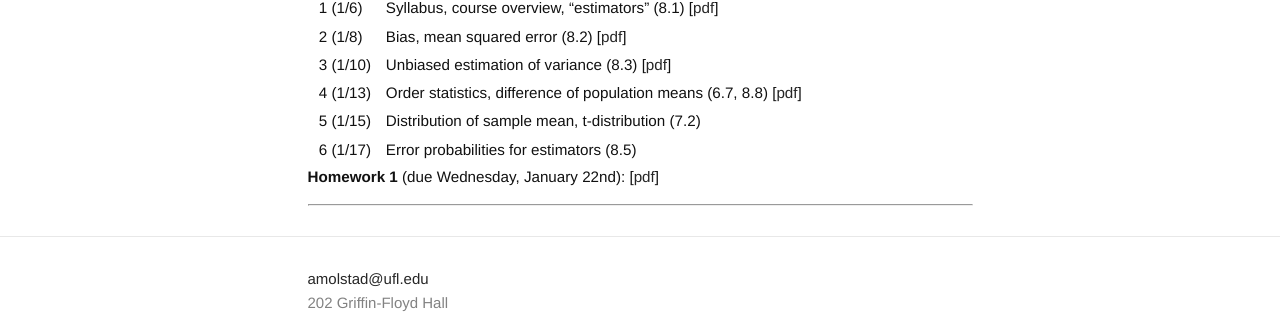
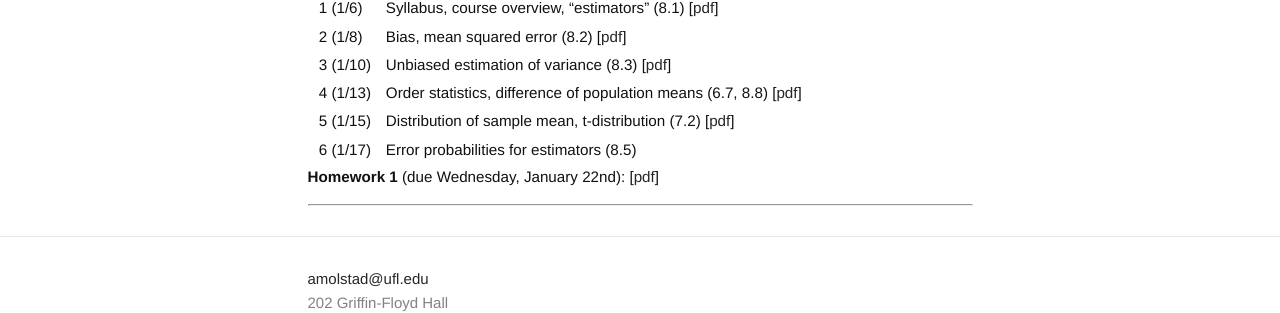
Before and after one commit to ajmolstad/ajmolstad.github.io, a Jekyll site: the page built from S20_STA4322.md, in a window 1280 px wide. Shown: the part 322-635 px from the top of the page. Built offline with Jekyll 4.4.1, drawn with Linux system fonts in a browser that asks for light colours.

Commit message:
Add lecture 5

```diff
--- a/S20_STA4322.md
+++ b/S20_STA4322.md
@@ -19,8 +19,8 @@ Note that you must be logged into your UFL eLearning account to access course no
 || 1 (1/6)  || Syllabus, course overview, "estimators" (8.1) [[pdf](https://ufl.instructure.com/courses/394927/files/47578357/download?wrap=1)]||
 || 2 (1/8)  || Bias, mean squared error (8.2) [[pdf](https://ufl.instructure.com/courses/394927/files/47631661/download?wrap=1)]||
 || 3 (1/10) || Unbiased estimation of variance (8.3) [[pdf](https://ufl.instructure.com/courses/394927/files/47662256/download?wrap=1)]||
-|| 4 (1/13) || Order statistics, difference of population means (6.7, 8.8) [[pdf](https://ufl.instructure.com/courses/394927/files/47690627/download?wrap=1)] ||
-|| 5 (1/15) || Distribution of sample mean, t-distribution (7.2) ||
+|| 4 (1/13) || Order statistics, difference of population means (6.7, 8.8) [[pdf](https://ufl.instructure.com/courses/394927/files/47717905/download?wrap=1)]||
+|| 5 (1/15) || Distribution of sample mean, t-distribution (7.2) [[pdf](https://ufl.instructure.com/courses/394927/files/47717949/download?wrap=1)]||
 || 6 (1/17) || Error probabilities for estimators (8.5) ||
 
 **Homework 1** (due Wednesday, January 22nd): [[pdf](/docs/STA4322_S20_Homework1.pdf)]
```
